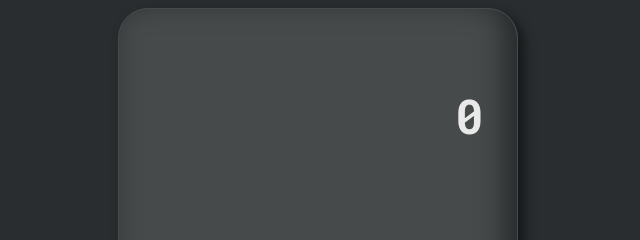
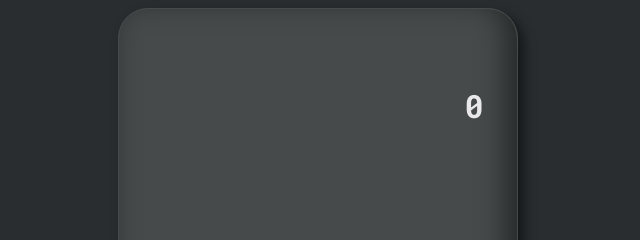
Before and after one commit to hiro776/calculator, a plain HTML site: page index.html in a window 1280 px wide. Shown: the top 240 px of the page, 322-962 px from the left. Drawn offline with Linux system fonts and the light colour scheme.

Commit message:
display overflow now casuses scroll

```diff
--- a/style.css
+++ b/style.css
@@ -74,7 +74,8 @@ body {
     width: 100%;
     height: 119px;
     padding: 1rem 1rem;
-    font-size: 3rem;
+    font-size: 2rem;
+    overflow-x: auto;
 }
 
 /* keys */
```
